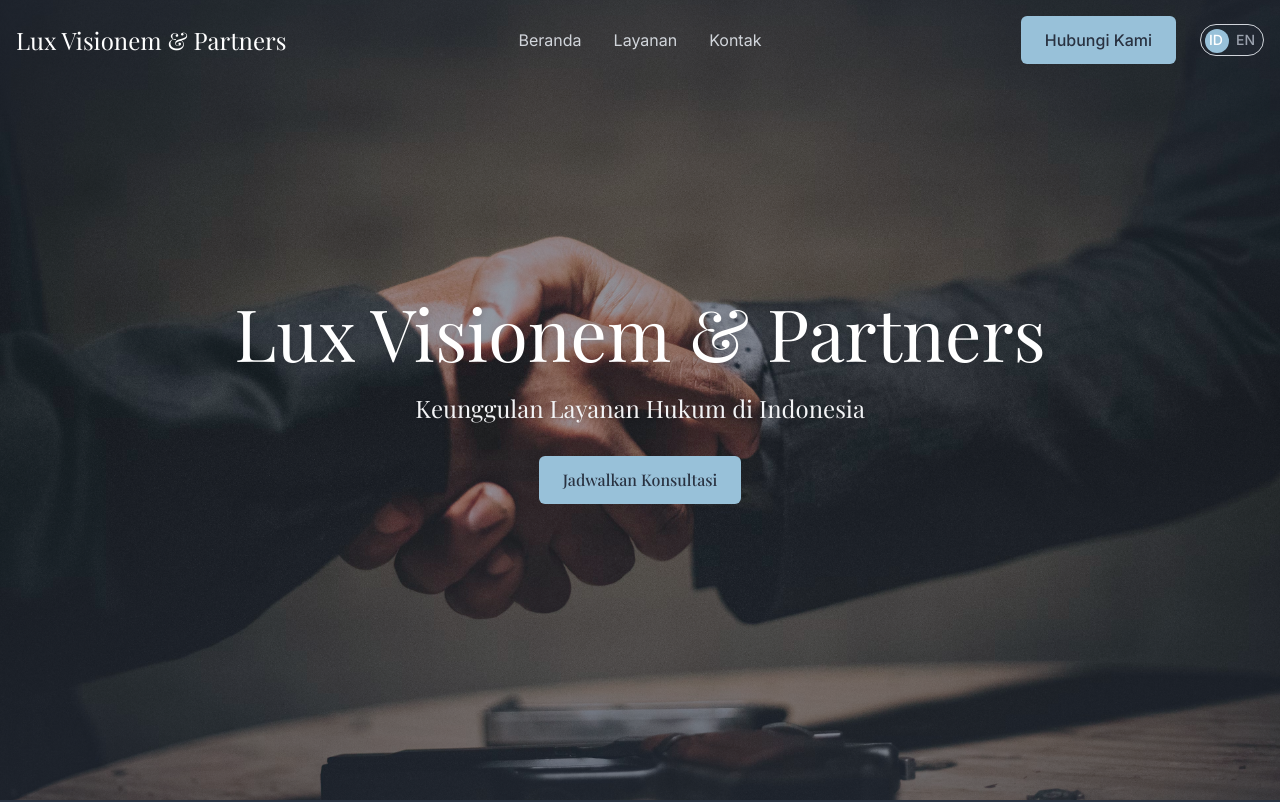
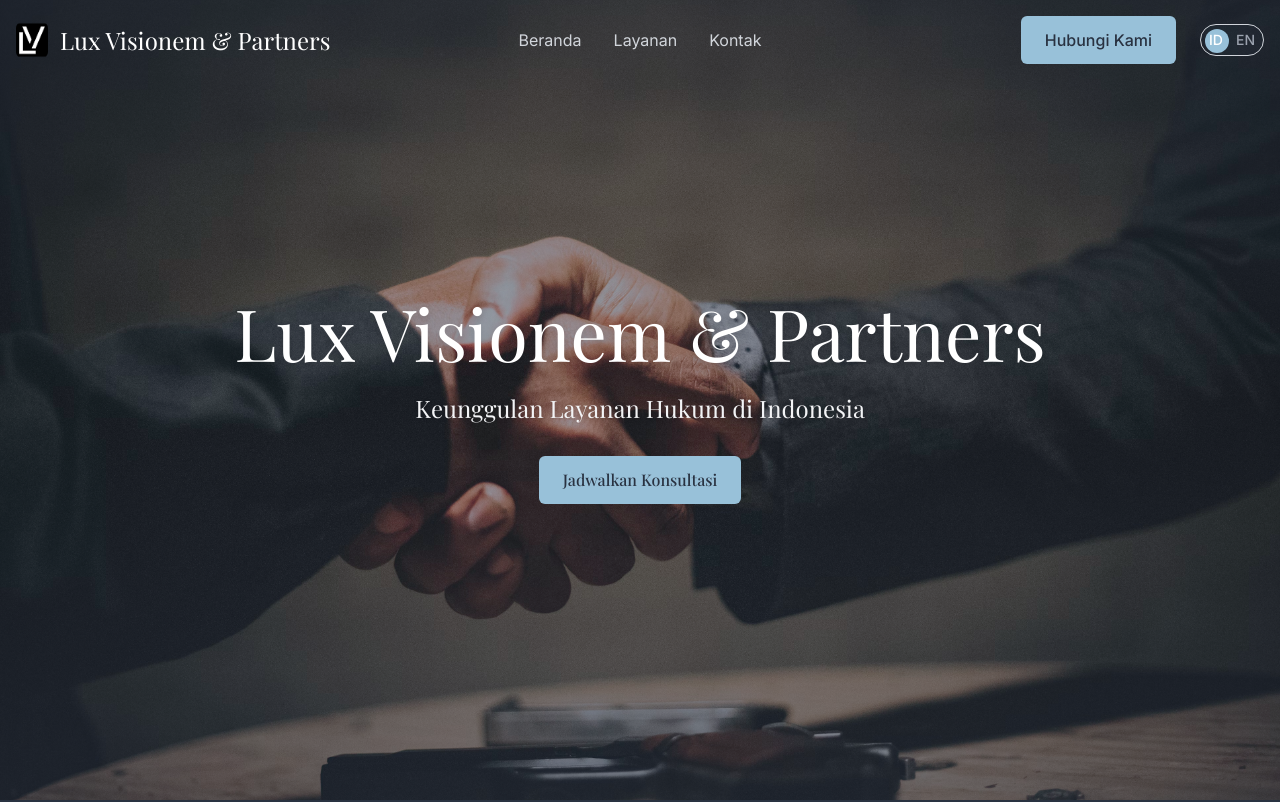
Before and after one commit to edwardpassagi/lv-lawfirm-landing, a Next.js app: page / in a window 1280 px wide. Shown: the top 802 px of the page. Built offline with nearby package versions, Linux system fonts and the light colour scheme; a web font is replaced by a local one.

Commit message:
add claude MD and tab thumbnail

```diff
--- a/src/app/layout.tsx
+++ b/src/app/layout.tsx
@@ -19,6 +19,9 @@ const playfair = Playfair_Display({
 export const metadata: Metadata = {
   title: 'Lux Visionem & Partners',
   description: 'Premier law firm in Indonesia providing expert legal services with integrity and professionalism.',
+  icons: {
+    icon: '/images/icon.png',
+  },
 }
 
 export default function RootLayout({
--- a/src/components/Navbar.tsx
+++ b/src/components/Navbar.tsx
@@ -5,6 +5,7 @@ import { motion } from 'framer-motion'
 import { Bars3Icon, XMarkIcon } from '@heroicons/react/24/outline'
 import { useLanguage, type Language } from '@/context/LanguageContext'
 import { translations } from '@/translations'
+import Image from 'next/image'
 
 const getNavItems = (language: Language) => [
   { name: translations.nav[language].home, href: '#home' },
@@ -78,9 +79,8 @@ export default function Navbar() {
 
   return (
     <motion.nav
-      className={`fixed w-full z-50 transition-all duration-300 ${
-        isScrolled ? 'bg-dark/80 backdrop-blur-sm' : 'bg-transparent'
-      }`}
+      className={`fixed w-full z-50 transition-all duration-300 ${isScrolled ? 'bg-dark/80 backdrop-blur-sm' : 'bg-transparent'
+        }`}
       initial={{ y: -100 }}
       animate={{ y: 0 }}
       transition={{ duration: 0.5 }}
@@ -89,7 +89,14 @@ export default function Navbar() {
         <div className="flex items-center h-20">
           {/* Logo - Fixed width column */}
           <div className="w-[280px]">
-            <a href="#home" className="text-white font-serif text-lg md:text-xl lg:text-2xl whitespace-nowrap">
+            <a href="#home" className="flex items-center text-white font-serif text-lg md:text-xl lg:text-2xl whitespace-nowrap">
+              <Image
+                src="/images/icon.png"
+                alt="Lux Visionem & Partners Logo"
+                width={32}
+                height={32}
+                className="mr-3 rounded-md"
+              />
               Lux Visionem & Partners
             </a>
           </div>
```
Also changed, not shown: public/images/icon.png (added), 1 other file (tests, documents, lock files or other folders).
